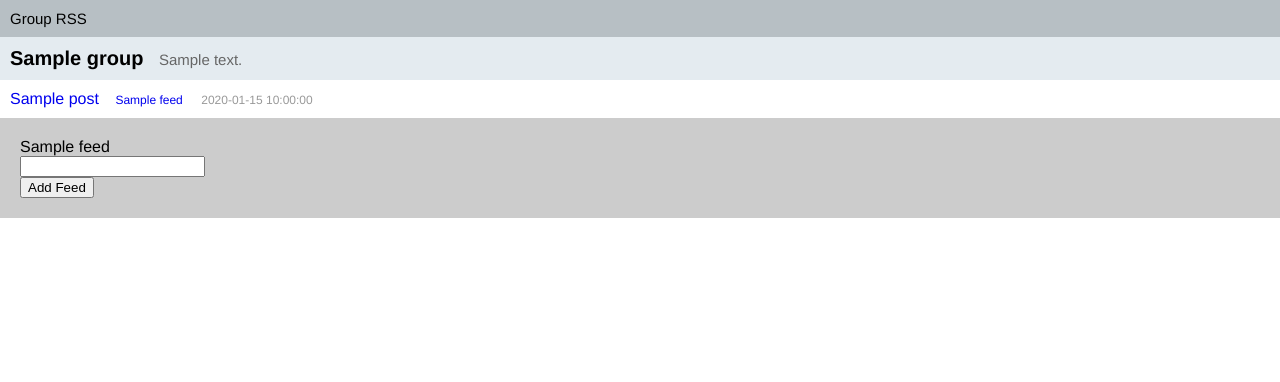
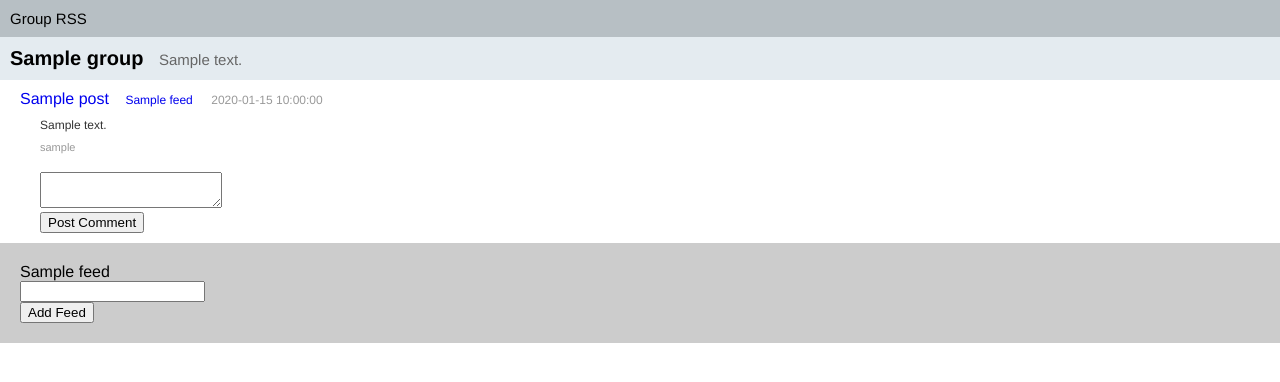
Before and after one commit to alexdmiller/GroupRSS, a Python web app: template src/templates/group.html in a window 1280 px wide. Shown: the top 382 px of the page. Run offline with Jinja, Linux system fonts and the light colour scheme; the template is opened without the code that fills it: most values are stand-ins (such as "Sample title", 1, 10 or a date in 2020).

Commit message:
comments show in groups view

```diff
--- a/src/app.yaml
+++ b/src/app.yaml
@@ -13,6 +13,10 @@ handlers:
   script: groups.app
   login: required
 
+- url: /posts.*
+  script: posts.app
+  login: required
+
 - url: /static
   static_dir: static
 
--- a/src/groups.py
+++ b/src/groups.py
@@ -94,7 +94,6 @@ class GroupsHandler(webapp2.RequestHandler):
 
       self.redirect('/groups/' + group_key_name)
 
-
 app = webapp2.WSGIApplication([
     Route(r'/groups', handler=GroupsHandler, handler_method='get_group_list',
         methods=['GET']),
--- a/src/models.py
+++ b/src/models.py
@@ -32,3 +32,8 @@ class GroupPost(db.Model):
   @staticmethod
   def from_post(group, post):
     return GroupPost(group=group, post=post, timestamp=post.timestamp)
+
+class GroupPostComment(db.Model):
+  group_post = db.ReferenceProperty(GroupPost, collection_name='comments')
+  content = db.StringProperty()
+  user = db.UserProperty()
--- a/src/static/style/main.css
+++ b/src/static/style/main.css
@@ -34,11 +34,11 @@ h2 .group-description {
 }
 
 .content {
-  margin: 10px;
+  margin: 10px 20px 0 20px;
 }
 
 .post {
-  margin-bottom: 5px;
+  margin-bottom: 10px;
 }
 
 .post a {
@@ -55,3 +55,19 @@ a.feed-link, .post-date {
 .post-date {
   color: #999;
 }
+
+.post-comments {
+  margin-left: 20px;
+}
+
+.comment {
+  font-size: 12px;
+  color: #333;
+  line-height: 10px;
+  margin-bottom: 20px;
+}
+
+.comment-attribution {
+  font-size: 11px;
+  color: #999;
+}
--- a/src/templates/group.html
+++ b/src/templates/group.html
@@ -7,9 +7,12 @@
   <div class="content">
     {% for group_post in group_posts %}
       <div class="post">
-        <a class="article-link" href="{{group_post.post.url}}">{{group_post.post.title}}<a>
-        <a class="feed-link" href="{{group_post.post.feed.url}}">{{group_post.post.feed.name}}</a>
-        <span class="post-date">{{group_post.post.timestamp}}</span>
+        <div class="post-header">
+          <a class="article-link" href="{{group_post.post.url}}">{{group_post.post.title}}<a>
+          <a class="feed-link" href="{{group_post.post.feed.url}}">{{group_post.post.feed.name}}</a>
+          <span class="post-date">{{group_post.post.timestamp}}</span>
+        </div>
+        {{ post_comments(group_post) }}
       </div>
     {% endfor %}
   </div>
@@ -31,3 +34,20 @@
     </div>
   </div>
 {% endblock %}
+
+{% macro post_comments(group_post) -%}
+  <div class="post-comments">
+    {% for comment in group_post.comments %}
+      <div class="comment">
+        <p>{{comment.content}}</p>
+        <div class="comment-attribution">{{comment.user.nickname()}}</div>
+      </div>
+    {% endfor %}
+    <div>
+      <form action="/posts/{{group_post.key()}}/comments" method="post">
+        <div><textarea name="content"></textarea></div>
+        <div><input type="submit" value="Post Comment"></div>
+      </form>
+    </div>
+  </div>
+{%- endmacro %}
```
Also changed, not shown: src/posts.py (added, +55 -0 lines).
